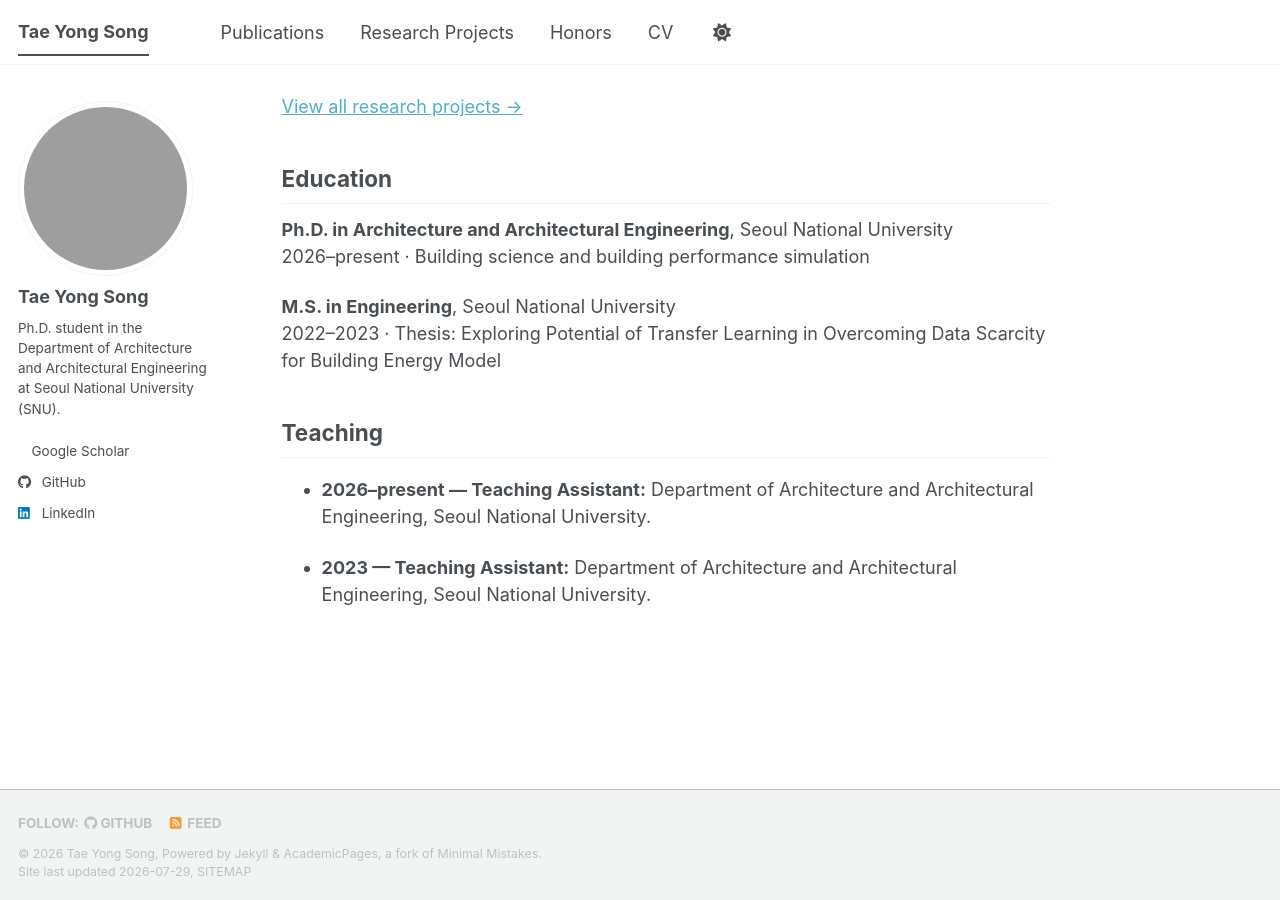
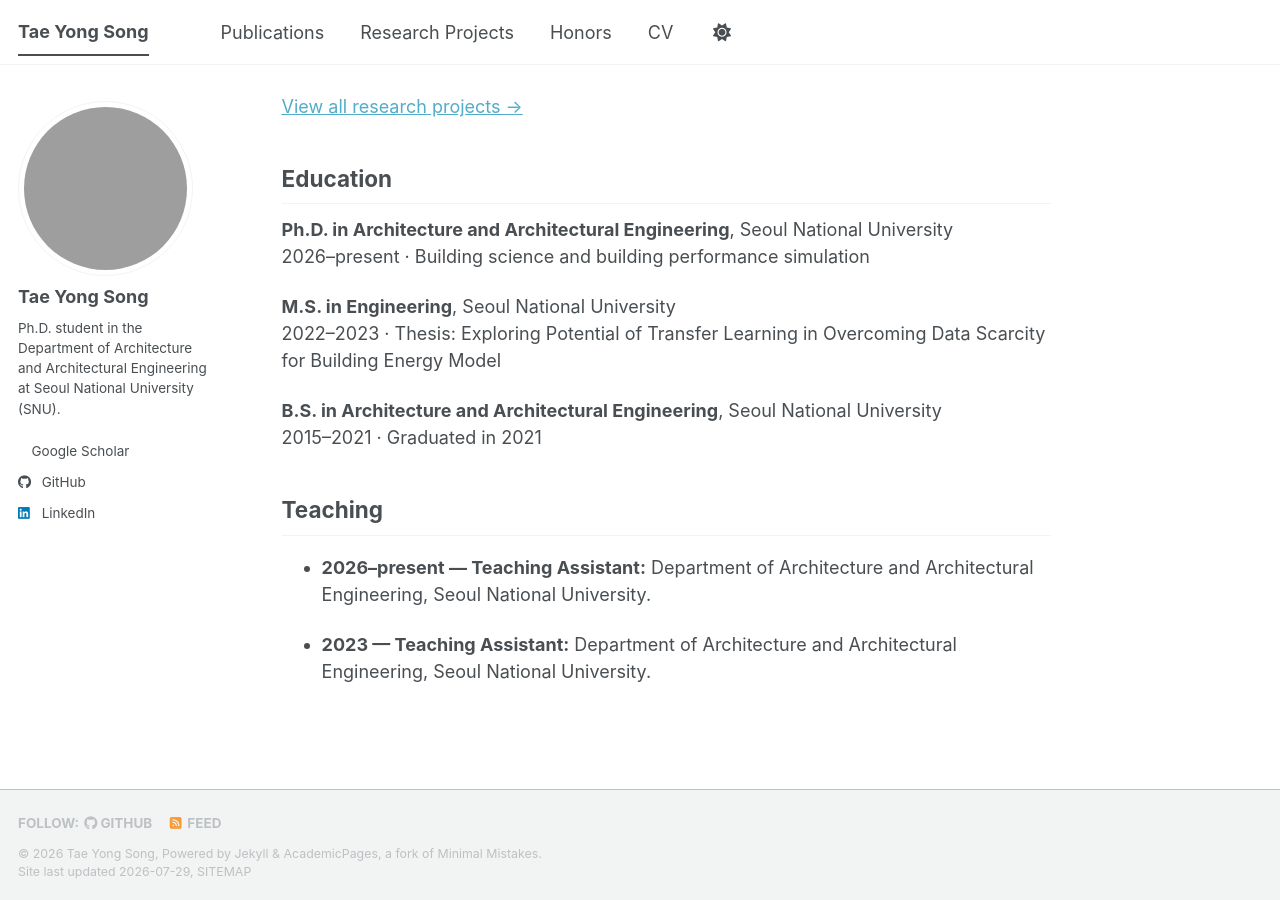
Before and after one commit to taeyong-song/taeyong-song.github.io, a Jekyll site: the page built from _pages/about.md, in a window 1280 px wide and 900 px high, scrolled down 1143 px. Built offline with Jekyll 4.4.1, drawn with Linux system fonts in a browser that asks for light colours; a style sheet for code colours, icons or effects is not loaded.

Commit message:
Add bachelor's degree to academic CV

```diff
--- a/_data/profile.yml
+++ b/_data/profile.yml
@@ -17,6 +17,10 @@ education:
     institution: Seoul National University
     period: 2022–2023
     description: "Thesis: Exploring Potential of Transfer Learning in Overcoming Data Scarcity for Building Energy Model"
+  - degree: B.S. in Architecture and Architectural Engineering
+    institution: Seoul National University
+    period: 2015–2021
+    description: Graduated in 2021
 
 publications:
   - title: Physics-embedded hybrid modelling approach for room temperature prediction using Siamese neural network and RC model
```
Also changed, not shown: 2 other files.
